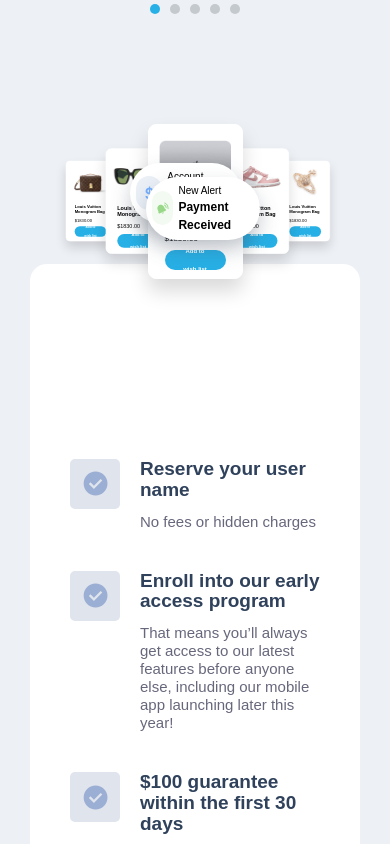
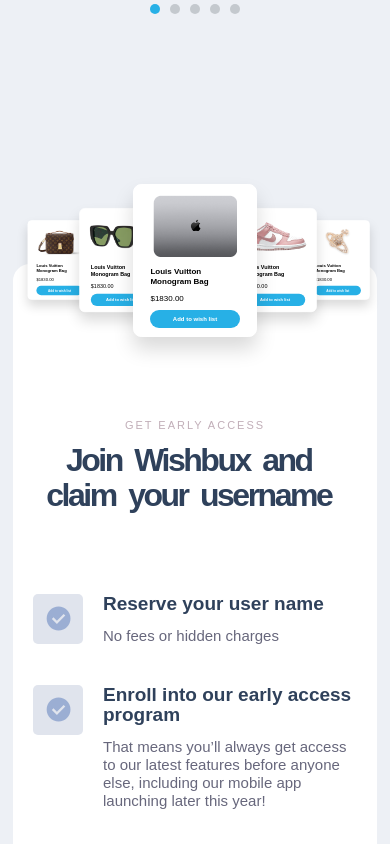
Before and after one commit to Waheed4719/Wishbux, a React (Create React App) app: page / in a window 390 px wide. Shown: the part 6340-7184 px from the top of the page. Built offline with nearby package versions, Linux system fonts and the light colour scheme; a web font is replaced by a local one.

Commit message:
Make early access section responsive

```diff
--- a/src/components/Home/Drawer/index.tsx
+++ b/src/components/Home/Drawer/index.tsx
@@ -7,6 +7,7 @@
             <ul>
                 {headerItems.map((item, index) => (
                     <li
+                        key={item.title}
                         className={`text-[2.6rem] mb-[2.4rem] text-left ${
                             index === 0 && 'text-[#27B0E6]'
                         }`}
--- a/src/components/Home/EarlyAccess/AnimatedCards.tsx
+++ b/src/components/Home/EarlyAccess/AnimatedCards.tsx
@@ -21,9 +21,9 @@
         }
     }, [isInView]);
     return (
-        <motion.div className='w-full flex relative z-10 top-[-14rem]' ref={ref}>
+        <motion.div className='w-full flex relative z-10 top-[-8rem] md:top-[-14rem]' ref={ref}>
             {images.map((image, i) => (
-                <Card image={image} index={i} domEntered={domEntered} />
+                <Card key={image} image={image} index={i} domEntered={domEntered} />
             ))}
         </motion.div>
     );
--- a/src/components/Home/EarlyAccess/Card.tsx
+++ b/src/components/Home/EarlyAccess/Card.tsx
@@ -134,15 +134,15 @@
             <p className='text-[0.8rem] md:text-[18px] text-left mt-2 font-regular'>$1830.00</p>
             <button
                 type='submit'
-                className='w-full h-[1.8rem] leading-[1.8rem] md:h-[unset] rounded-full bg-[#27b0e6] text-[0.6rem] md:text-[1.4rem] font-semibold text-white px-6 py-4 mt-2 md:mt-6 flex items-center justify-center'
+                className='w-full h-[1.8rem] leading-[1.8rem] md:h-[unset] rounded-full bg-[#27b0e6] text-[0.6rem] md:text-[1.4rem] font-semibold text-white md:px-6 md:py-4 mt-2 md:mt-6 flex items-center justify-center'
             >
                 Add to wish list
             </button>
         </div>
-        {index === 2 && (
+        {/* {index === 2 && (
             <>
                 <Alert
-                    className='absolute top-[25%] left-[-20%]'
+                    className='absolute top-[25%] left-[-20%] scale-50'
                     icon={dollarBlueIcon}
                     iconBg='#ebf0f7'
                     title='Account Balance'
@@ -151,7 +151,7 @@
                 />
 
                 <Alert
-                    className='absolute bottom-[25%] right-[-20%]'
+                    className='absolute bottom-[25%] right-[-20%] scale-50'
                     icon={bellIcon}
                     iconBg='#f3faf1'
                     title='New Alert'
@@ -159,7 +159,7 @@
                     variants={alertVariantRight}
                 />
             </>
-        )}
+        )} */}
     </motion.div>
 );
 
--- a/src/components/Home/EarlyAccess/index.tsx
+++ b/src/components/Home/EarlyAccess/index.tsx
@@ -20,12 +20,12 @@
 
     return (
         <section className='section-2 bg-[var(--bg-primary)] py-[100px] relative w-full'>
-            <div className='max-w-full w-[1310px] px-[3rem] lg:px-[5rem] mx-auto'>
+            <div className='max-w-full w-[1310px] px-[1.3rem] md:px-[3rem] lg:px-[5rem] mx-auto'>
                 <div className='mx-auto flex flex-col-reverse lg:flex-row gap-[4rem] lg:gap-0'>
-                    <div className='w-full bg-white px-[4rem] pb-[7.2rem] rounded-[1.7rem]'>
+                    <div className='w-full bg-white px-[2rem] md:px-[4rem] pb-[7.2rem] rounded-[1.7rem]'>
                         {' '}
                         <AnimatedCards />
-                        <div className='mx-auto flex flex-col-reverse lg:flex-row gap-[4rem]  lg:gap-0'>
+                        <div className='mx-auto flex flex-col lg:flex-row gap-[4rem]  lg:gap-0'>
                             <div className='w-full'>
                                 <div className='text-start mx-auto mb-[1rem]' ref={ref}>
                                     <h3 className='text-center lg:text-left text-[1.1rem] font-[500] text-[#c1aeb8] tracking-[2px]'>
@@ -52,6 +52,7 @@
                                 >
                                     {earlyAccess.map((item) => (
                                         <ListItem
+                                            key={item.title}
                                             title={item.title}
                                             description={item.description}
                                             icon={item.icon}
--- a/src/components/Home/Features/index.tsx
+++ b/src/components/Home/Features/index.tsx
@@ -68,6 +68,7 @@
                         >
                             {features.map((feature) => (
                                 <ListItem
+                                    key={feature.title}
                                     title={feature.title}
                                     description={feature.description}
                                     icon={feature.icon}
--- a/src/components/Home/Header/index.tsx
+++ b/src/components/Home/Header/index.tsx
@@ -15,7 +15,7 @@
                 <nav className='text-[1.4rem] flex flex-1 justify-start gap-8'>
                     <ul className='flex'>
                         {headerItems.map((item) => (
-                            <li className='mr-[3.2rem]'>
+                            <li key={item.title} className='mr-[3.2rem]'>
                                 <a href={item.href}>{item.title}</a>
                             </li>
                         ))}
```
